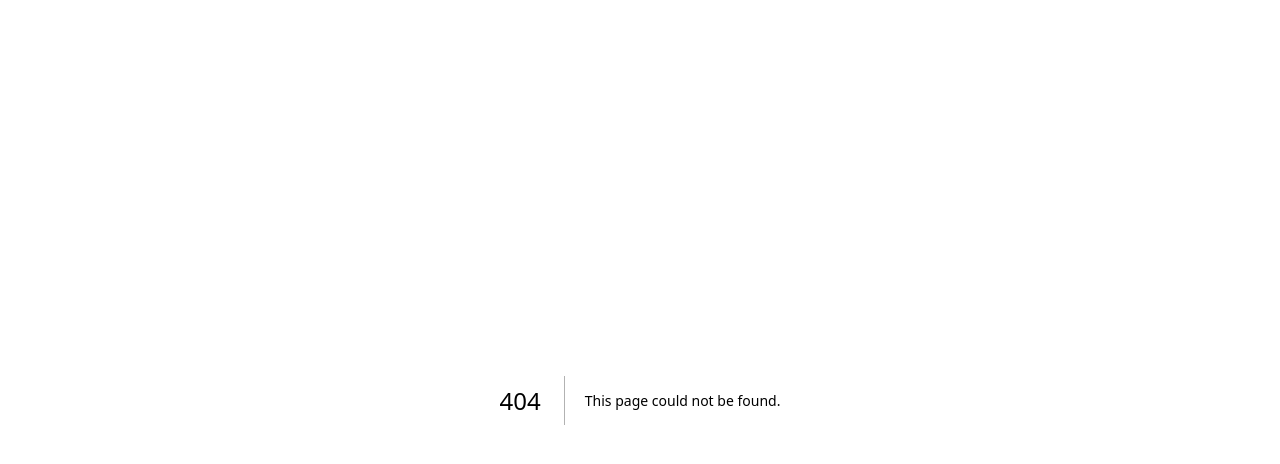
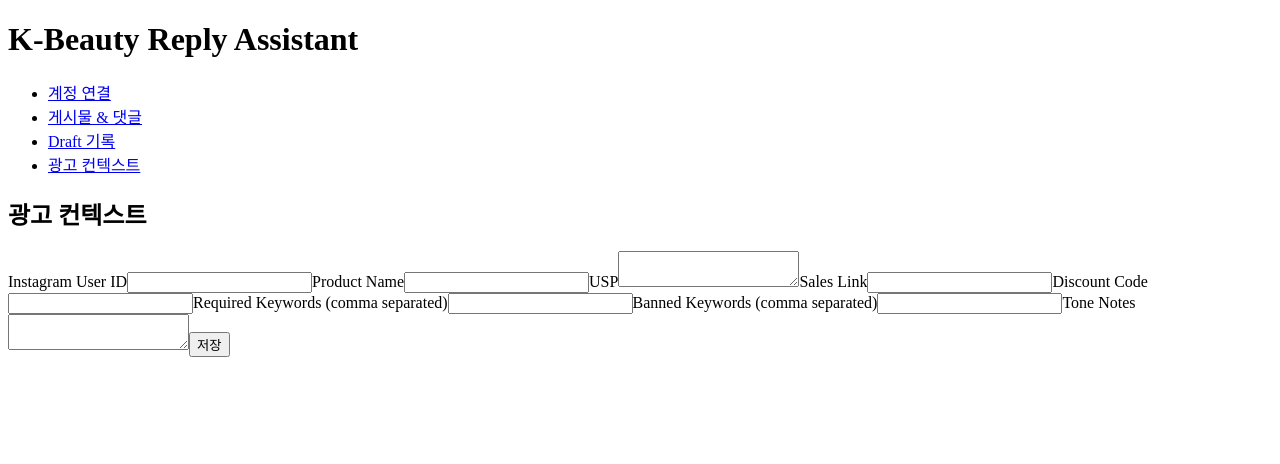
Before and after one commit to Lantertt/replier, a Next.js app: page /dashboard/admin-context in a window 1280 px wide. Before the commit this address had no page. Shown: the top 464 px of the page. Built offline with nearby package versions, Linux system fonts and the light colour scheme.

Commit message:
feat: add admin ad context page

```diff
--- /dev/null
+++ b/app/(dashboard)/dashboard/admin-context/page.tsx
@@ -0,0 +1,12 @@
+import React from 'react';
+
+import AdContextForm from '@/components/admin/ad-context-form';
+
+export default function AdminContextPage() {
+  return (
+    <div>
+      <h2>광고 컨텍스트</h2>
+      <AdContextForm />
+    </div>
+  );
+}
--- /dev/null
+++ b/components/admin/ad-context-form.tsx
@@ -0,0 +1,130 @@
+'use client';
+
+import React, { useState } from 'react';
+
+interface FormState {
+  targetIgUserId: string;
+  productName: string;
+  uspText: string;
+  salesLink: string;
+  discountCode: string;
+  requiredKeywords: string;
+  bannedKeywords: string;
+  toneNotes: string;
+}
+
+const initialForm: FormState = {
+  targetIgUserId: '',
+  productName: '',
+  uspText: '',
+  salesLink: '',
+  discountCode: '',
+  requiredKeywords: '',
+  bannedKeywords: '',
+  toneNotes: '',
+};
+
+function splitKeywords(value: string): string[] {
+  return value
+    .split(',')
+    .map((item) => item.trim())
+    .filter(Boolean);
+}
+
+export default function AdContextForm() {
+  const [form, setForm] = useState<FormState>(initialForm);
+  const [message, setMessage] = useState('');
+  const [loading, setLoading] = useState(false);
+
+  async function handleSubmit(event: React.FormEvent<HTMLFormElement>) {
+    event.preventDefault();
+    setLoading(true);
+    setMessage('');
+
+    try {
+      const response = await fetch('/api/admin/ad-contexts', {
+        method: 'POST',
+        headers: {
+          'Content-Type': 'application/json',
+        },
+        body: JSON.stringify({
+          targetIgUserId: form.targetIgUserId,
+          productName: form.productName,
+          uspText: form.uspText,
+          salesLink: form.salesLink,
+          discountCode: form.discountCode,
+          requiredKeywords: splitKeywords(form.requiredKeywords),
+          bannedKeywords: splitKeywords(form.bannedKeywords),
+          toneNotes: form.toneNotes,
+        }),
+      });
+
+      if (!response.ok) {
+        throw new Error('광고 컨텍스트 저장에 실패했습니다.');
+      }
+
+      setMessage('광고 컨텍스트를 저장했습니다.');
+    } catch (error) {
+      setMessage(error instanceof Error ? error.message : '오류가 발생했습니다.');
+    } finally {
+      setLoading(false);
+    }
+  }
+
+  function onFieldChange<K extends keyof FormState>(key: K, value: FormState[K]) {
+    setForm((prev) => ({ ...prev, [key]: value }));
+  }
+
+  return (
+    <form onSubmit={handleSubmit}>
+      <label>
+        Instagram User ID
+        <input
+          value={form.targetIgUserId}
+          onChange={(event) => onFieldChange('targetIgUserId', event.target.value)}
+          required
+        />
+      </label>
+      <label>
+        Product Name
+        <input value={form.productName} onChange={(event) => onFieldChange('productName', event.target.value)} required />
+      </label>
+      <label>
+        USP
+        <textarea value={form.uspText} onChange={(event) => onFieldChange('uspText', event.target.value)} required />
+      </label>
+      <label>
+        Sales Link
+        <input value={form.salesLink} onChange={(event) => onFieldChange('salesLink', event.target.value)} required />
+      </label>
+      <label>
+        Discount Code
+        <input
+          value={form.discountCode}
+          onChange={(event) => onFieldChange('discountCode', event.target.value)}
+          required
+        />
+      </label>
+      <label>
+        Required Keywords (comma separated)
+        <input
+          value={form.requiredKeywords}
+          onChange={(event) => onFieldChange('requiredKeywords', event.target.value)}
+        />
+      </label>
+      <label>
+        Banned Keywords (comma separated)
+        <input value={form.bannedKeywords} onChange={(event) => onFieldChange('bannedKeywords', event.target.value)} />
+      </label>
+      <label>
+        Tone Notes
+        <textarea value={form.toneNotes} onChange={(event) => onFieldChange('toneNotes', event.target.value)} required />
+      </label>
+
+      <button type="submit" disabled={loading}>
+        저장
+      </button>
+      <p>{message}</p>
+    </form>
+  );
+}
```
Also changed, not shown: 1 other file (tests, documents, lock files or other folders).
